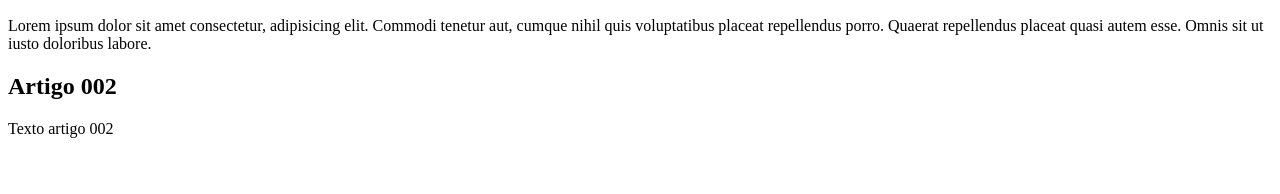
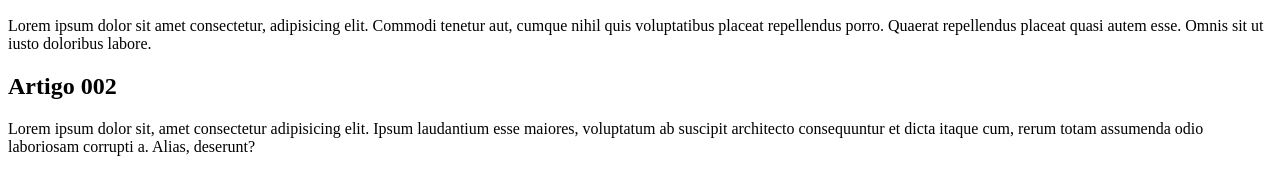
Before and after one commit to AndreidaCruz/projeto-site, a plain HTML site: page Projeto-Site/index.html in a window 1280 px wide. Shown: the part 110-304 px from the top of the page. Drawn offline with Linux system fonts and the light colour scheme.

Commit message:
add index 2

```diff
--- a/Projeto-Site/index.html
+++ b/Projeto-Site/index.html
@@ -19,7 +19,11 @@
         </article>
         <article>
             <h2>Artigo 002</h2>
-            <p>Texto artigo 002</p>
+            <p>Lorem ipsum dolor sit, amet consectetur adipisicing elit.
+                Ipsum laudantium esse maiores,
+                voluptatum ab suscipit architecto consequuntur et
+                dicta itaque cum, rerum totam assumenda odio laboriosam corrupti a.
+                Alias, deserunt?</p>
         </article>
     </main>
 </body>
```
